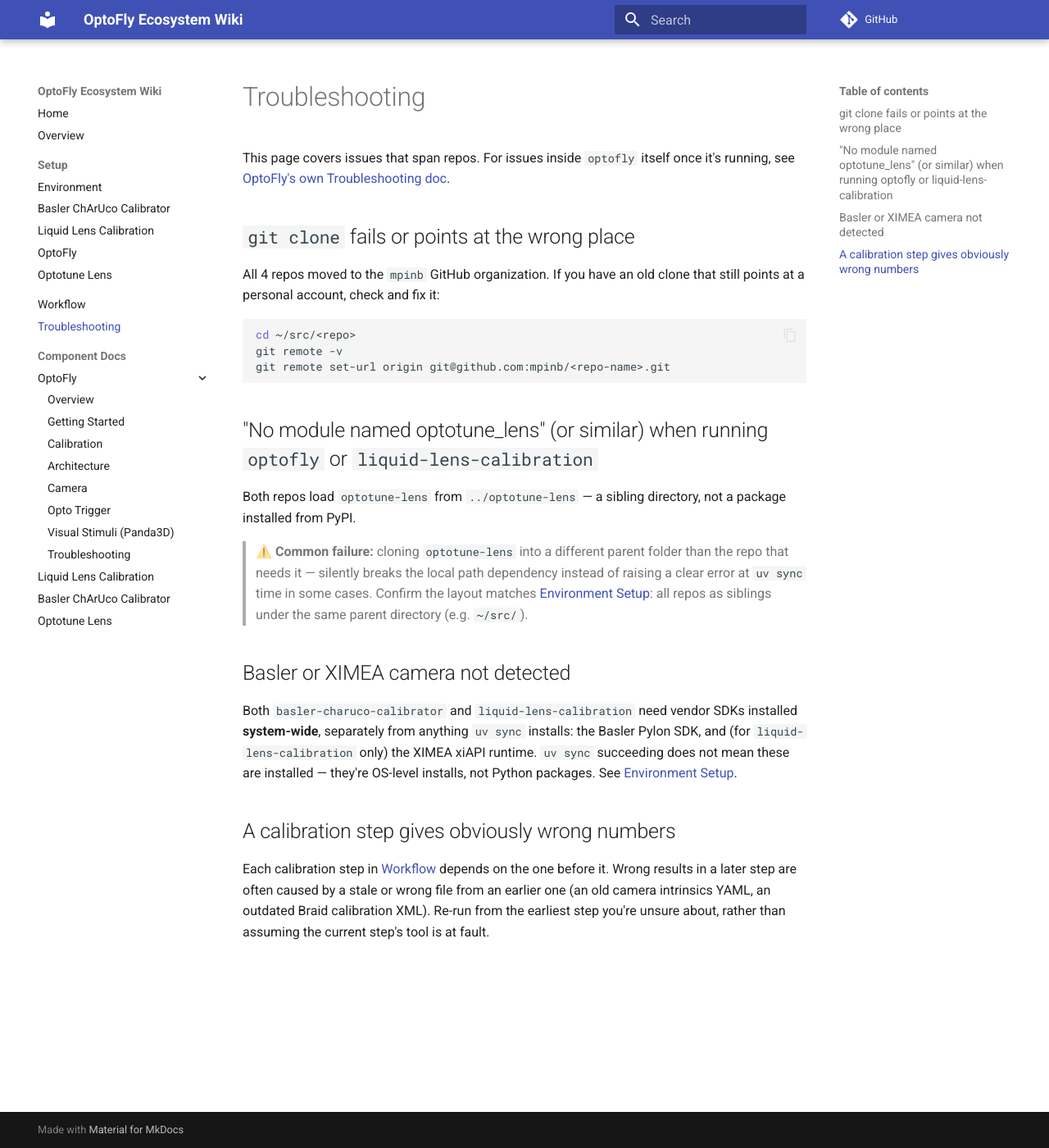
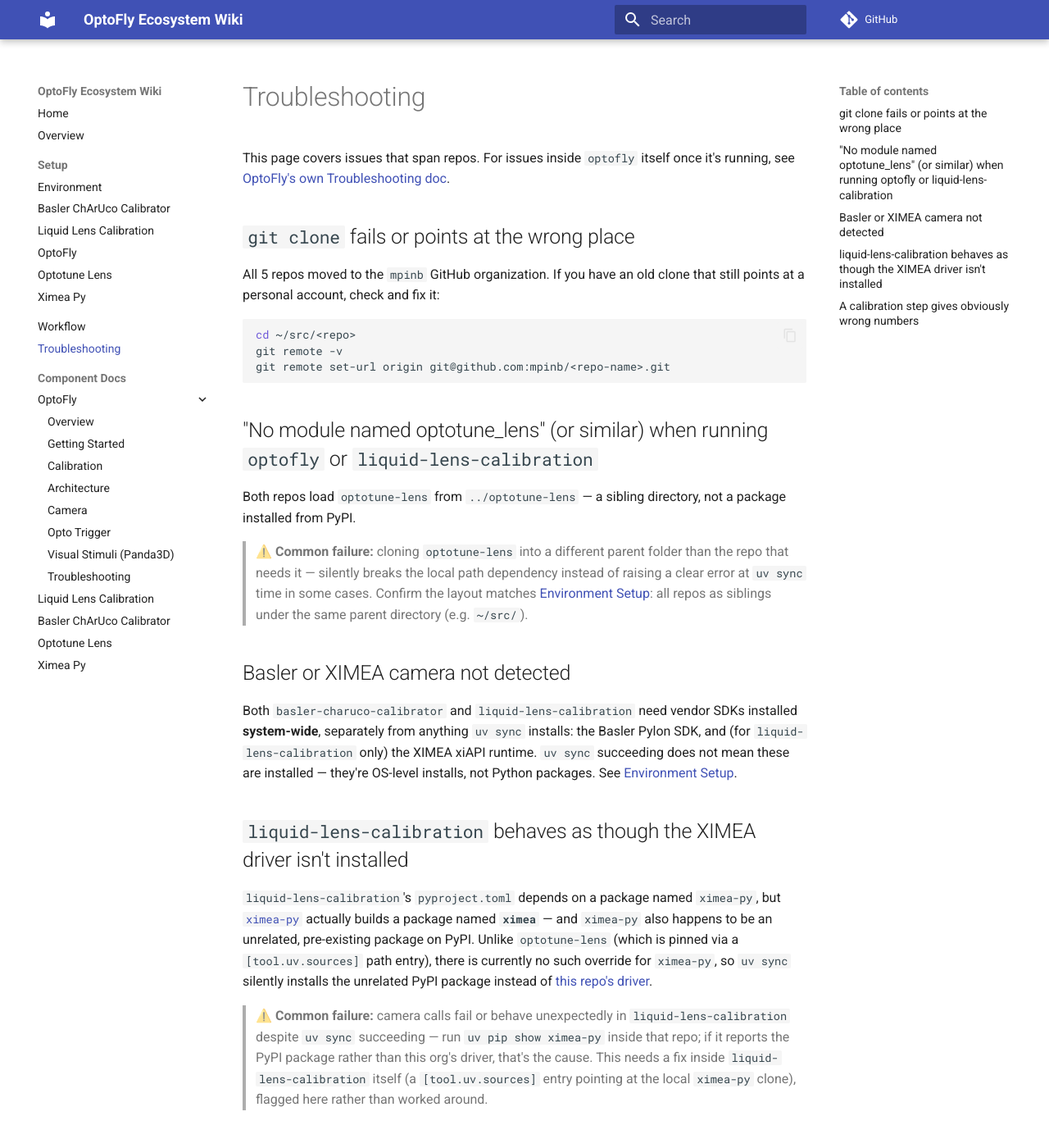
Before and after one commit to mpinb/optofly-docs, an MkDocs documentation site: the page built from docs/troubleshooting.md, in a window 1280 px wide and 1400 px high. Shown: the whole window at 82% size. Built offline with MkDocs 1.6.1 and Material for MkDocs 9.7.7, drawn with Linux system fonts in a browser that asks for light colours; comment, search, counter and statistics services are not loaded.

Commit message:
Add ximea-py as a fifth component repo
XIMEA camera driver library used by liquid-lens-calibration's focus
camera. Adds it to the setup guide, nav, sync targets, and cross-links
in overview/workflow/troubleshooting, and flags an existing package-name
collision in liquid-lens-calibration's dependency on "ximea-py" (PyPI
has an unrelated package by that name; this repo's package is "ximea").

Also fixes sync_repo_docs.py re-cloning the same repo for each of its
sync targets, which broke once ximea-py needed two targets (README +
examples, to keep the README's relative links from 404ing in strict
mkdocs builds).

Co-Authored-By: Claude Sonnet 5 <noreply@anthropic.com>

````diff
--- /dev/null
+++ b/docs/setup/ximea-py-setup.md
@@ -0,0 +1,50 @@
+# Ximea Py Setup
+
+`ximea-py` is a Python driver library, not a standalone tool — like
+[`optotune-lens`](optotune-lens-setup.md), you don't run it directly as
+part of normal rig setup. It wraps the XIMEA camera vendor SDK (`xiApi`)
+so Python code can open a XIMEA camera, set exposure/gain, and pull image
+frames. [`liquid-lens-calibration`](liquid-lens-calibration-setup.md) uses
+it to read frames from the XIMEA focus camera during lens calibration.
+
+You only need to set this up standalone if you're developing the driver
+itself, or testing XIMEA camera communication directly in Python.
+
+## Install (standalone)
+
+```bash
+cd ~/src/ximea-py
+uv sync --group dev
+```
+
+This installs `pytest`, `ruff`, and `numpy` for development. The
+`XIMEA Linux software package` (`libm3api.so.2`) must already be installed
+system-wide — see [Environment Setup](environment.md).
+
+## Run the test suite
+
+```bash
+uv run pytest
+```
+
+You should see all tests pass, ending in a line like `X passed in Y s`.
+
+> ⚠️ **Common failure:** package name collision. This repo builds a Python
+> package named **`ximea`**, but
+> [`liquid-lens-calibration`](https://github.com/mpinb/liquid-lens-calibration)'s
+> `pyproject.toml` currently depends on a package named **`ximea-py`** with
+> no `[tool.uv.sources]` override — unlike its `optotune-lens` dependency,
+> which does pin to a local path. `ximea-py` also happens to be the name of
+> an unrelated, pre-existing package on PyPI, so `uv sync` silently
+> resolves that one instead of this repo. If lens calibration behaves as
+> though this driver isn't installed at all, check
+> `uv pip show ximea-py` inside `liquid-lens-calibration` — if it reports
+> the PyPI package instead of this repo, that's the mismatch. This needs a
+> fix in `liquid-lens-calibration` itself (e.g. a `[tool.uv.sources]` entry
+> pointing at this repo, same pattern used for `optotune-lens`) —
+> flagged here, not silently worked around.
+
+## Full documentation
+
+[Ximea Py README](../repos/ximea-py/README.md) — full usage examples,
+sensor correction defaults, and frame buffer management notes.
--- a/docs/troubleshooting.md
+++ b/docs/troubleshooting.md
@@ -6,7 +6,7 @@ itself once it's running, see
 
 ## `git clone` fails or points at the wrong place
 
-All 4 repos moved to the `mpinb` GitHub organization. If you have an old
+All 5 repos moved to the `mpinb` GitHub organization. If you have an old
 clone that still points at a personal account, check and fix it:
 
 ```bash
@@ -36,6 +36,23 @@ the XIMEA xiAPI runtime. `uv sync` succeeding does not mean these are
 installed — they're OS-level installs, not Python packages. See
 [Environment Setup](setup/environment.md).
 
+## `liquid-lens-calibration` behaves as though the XIMEA driver isn't installed
+
+`liquid-lens-calibration`'s `pyproject.toml` depends on a package named
+`ximea-py`, but [`ximea-py`](https://github.com/mpinb/ximea-py) actually
+builds a package named **`ximea`** — and `ximea-py` also happens to be an
+unrelated, pre-existing package on PyPI. Unlike `optotune-lens` (which is
+pinned via a `[tool.uv.sources]` path entry), there is currently no such
+override for `ximea-py`, so `uv sync` silently installs the unrelated PyPI
+package instead of [this repo's driver](setup/ximea-py-setup.md).
+
+> ⚠️ **Common failure:** camera calls fail or behave unexpectedly in
+> `liquid-lens-calibration` despite `uv sync` succeeding — run
+> `uv pip show ximea-py` inside that repo; if it reports the PyPI package
+> rather than this org's driver, that's the cause. This needs a fix inside
+> `liquid-lens-calibration` itself (a `[tool.uv.sources]` entry pointing at
+> the local `ximea-py` clone), flagged here rather than worked around.
+
 ## A calibration step gives obviously wrong numbers
 
 Each calibration step in [Workflow](workflow.md) depends on the one before
--- a/mkdocs.yml
+++ b/mkdocs.yml
@@ -33,6 +33,7 @@ nav:
       - Liquid Lens Calibration: setup/liquid-lens-calibration-setup.md
       - OptoFly: setup/optofly-setup.md
       - Optotune Lens: setup/optotune-lens-setup.md
+      - Ximea Py: setup/ximea-py-setup.md
   - Workflow: workflow.md
   - Troubleshooting: troubleshooting.md
   - Component Docs:
@@ -48,3 +49,4 @@ nav:
       - Liquid Lens Calibration: repos/liquid-lens-calibration/README.md
       - Basler ChArUco Calibrator: repos/basler-charuco-calibrator/README.md
       - Optotune Lens: repos/optotune-lens/README.md
+      - Ximea Py: repos/ximea-py/README.md
````
Also changed, not shown: CLAUDE.md (+3 -1 lines), README.md (+1 -0 lines), docs/overview.md (+8 -4 lines), docs/setup/environment.md (+8 -4 lines), docs/workflow.md (+1 -1 lines), 1 other file.
